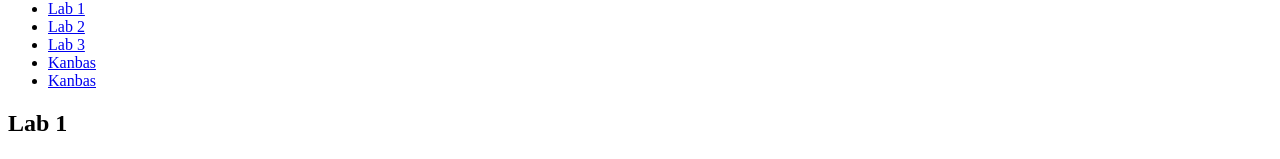
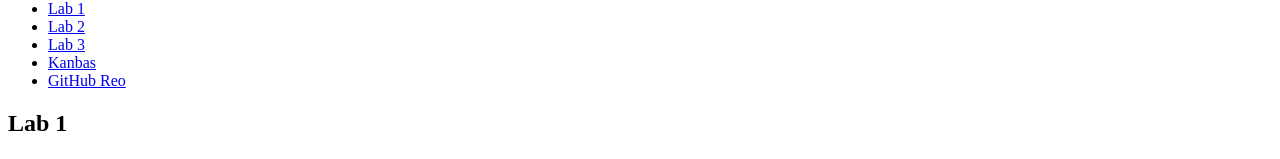
Before and after one commit to maikkatko/kanbas-react-web-app, a React (Create React App) app: page /#/labs/Lab1 in a window 1280 px wide. Shown: the part 156-315 px from the top of the page. Built offline with nearby package versions, Linux system fonts and the light colour scheme.

Commit message:
fixed repo link label

```diff
--- a/src/Labs/TOC.tsx
+++ b/src/Labs/TOC.tsx
@@ -6,7 +6,7 @@ export default function TOC() {
       <li><a id="wd-a2" href="#/Labs/Lab2">Lab 2</a></li>
       <li><a id="wd-a3" href="#/Labs/Lab3">Lab 3</a></li>
       <li><a id="wd-k" href="#/Kanbas">Kanbas</a></li>
-      <li><a id="wd-github" href="https://github.com/maikkatko/kanbas-react-web-app/tree/a1">Kanbas</a></li>
+      <li><a id="wd-github" href="https://github.com/maikkatko/kanbas-react-web-app/tree/a1">GitHub Reo</a></li>
     </ul>
   );
 }
```
